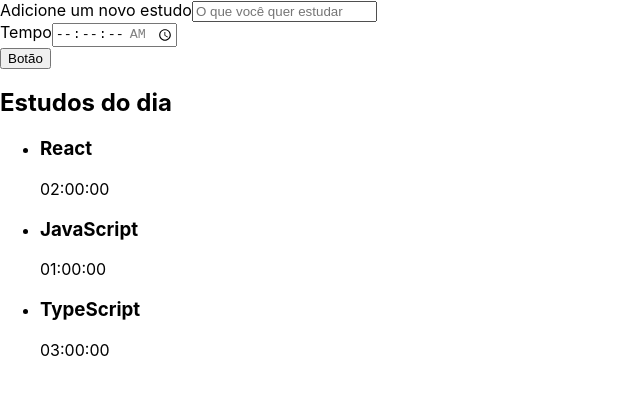
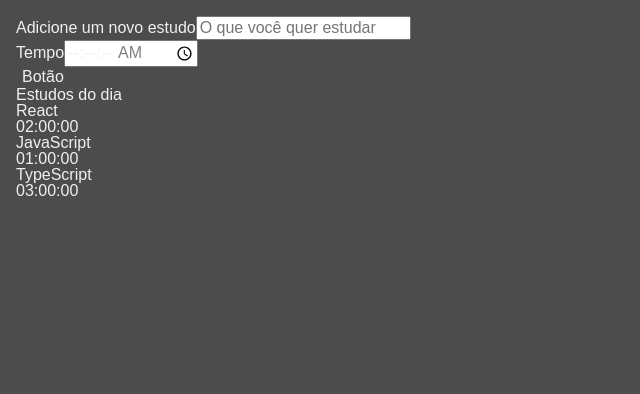
Before and after one commit to LeonardoTorresRodrigues/alura-studies, a React (Create React App) app: page / in a window 1280 px wide. Shown: the top 394 px of the page, without its empty margins (0-640 px from the left). Built offline with nearby package versions, Linux system fonts and the light colour scheme; the HTML template or start-up script is replaced by a standard one.

Commit message:
Novo arquivo de CSS Reset

```diff
--- a/src/index.css
+++ b/src/index.css
@@ -1,13 +1,95 @@
+html, body, div, span, applet, object, iframe,
+h1, h2, h3, h4, h5, h6, p, blockquote, pre,
+a, abbr, acronym, address, big, cite, code,
+del, dfn, em, img, ins, kbd, q, s, samp,
+small, strike, strong, sub, sup, tt, var,
+b, u, i, center,
+dl, dt, dd, ol, ul, li,
+fieldset, form, label, legend,
+table, caption, tbody, tfoot, thead, tr, th, td,
+article, aside, canvas, details, embed,
+figure, figcaption, footer, header, hgroup,
+menu, nav, output, ruby, section, summary,
+time, mark, audio, video {
+	margin: 0;
+	padding: 0;
+	border: 0;
+	font-size: 100%;
+	font: inherit;
+	vertical-align: baseline;
+}
+/* HTML5 display-role reset for older browsers */
+article, aside, details, figcaption, figure,
+footer, header, hgroup, menu, nav, section {
+	display: block;
+}
 body {
-  margin: 0;
-  font-family: -apple-system, BlinkMacSystemFont, 'Segoe UI', 'Roboto', 'Oxygen',
-    'Ubuntu', 'Cantarell', 'Fira Sans', 'Droid Sans', 'Helvetica Neue',
-    sans-serif;
-  -webkit-font-smoothing: antialiased;
-  -moz-osx-font-smoothing: grayscale;
+	line-height: 1;
+}
+ol, ul {
+	list-style: none;
+}
+blockquote, q {
+	quotes: none;
+}
+blockquote:before, blockquote:after,
+q:before, q:after {
+	content: '';
+	content: none;
+}
+table {
+	border-collapse: collapse;
+	border-spacing: 0;
 }
 
-code {
-  font-family: source-code-pro, Menlo, Monaco, Consolas, 'Courier New',
-    monospace;
+
+input {
+	font-family: inherit;
+	font-size: inherit;
+	font-weight: inherit;
+	color: inherit;
 }
+
+button {
+	border: unset;
+	background-color: unset;
+	font-family: inherit;
+	font-size: inherit;
+	font-weight: inherit;
+	color: inherit;
+}
+
+@import url('https://fonts.googleapis.com/css2?family=Manjari&display=swap');
+
+body {
+	display: flex;
+	justify-content: center;
+	font-family: 'Manjari', sans-serif;
+	color: #F0F0F0;
+	background-color: #4C4C4C;
+	height: 100%;
+	width: 100%;
+	padding: 16px;
+	box-sizing: border-box;
+}
+
+#root {
+	width: 100%;
+}
+
+::-webkit-scrollbar {
+	width: 8px;
+}
+
+::-webkit-scrollbar-track {
+	background: unset;
+}
+
+::-webkit-scrollbar-thumb {
+	border-radius: 4px;
+	background: #888;
+}
+
+::-webkit-scrollbar-thumb:hover {
+	background: #555;
+}
```
